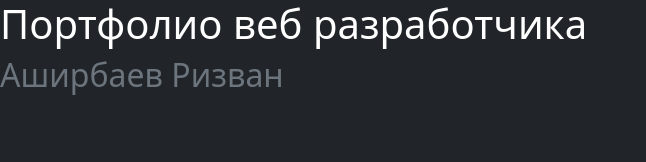
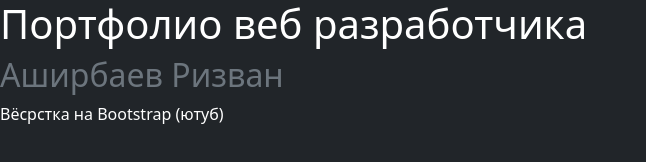
Before and after one commit to 32kelliaw/portfolio, a plain HTML site: page index.html in a window 1280 px wide. Shown: the whole page, without its empty margins (0-646 px from the left). Drawn offline with nearby package versions, Linux system fonts and the light colour scheme.

Commit message:
Update index.html

```diff
--- a/index.html
+++ b/index.html
@@ -9,6 +9,7 @@
 <body class="bg-dark text-white">
 	<h1 class="fw-boler">Портфолио веб разработчика</h1>
 	<h2 class="text-muted">Аширбаев Ризван</h2>
+	<a href"https://github.com/32kelliaw/youtube.git">Вёсрстка на Bootstrap (ютуб)</a>
 
 </body>
 </html>
```
